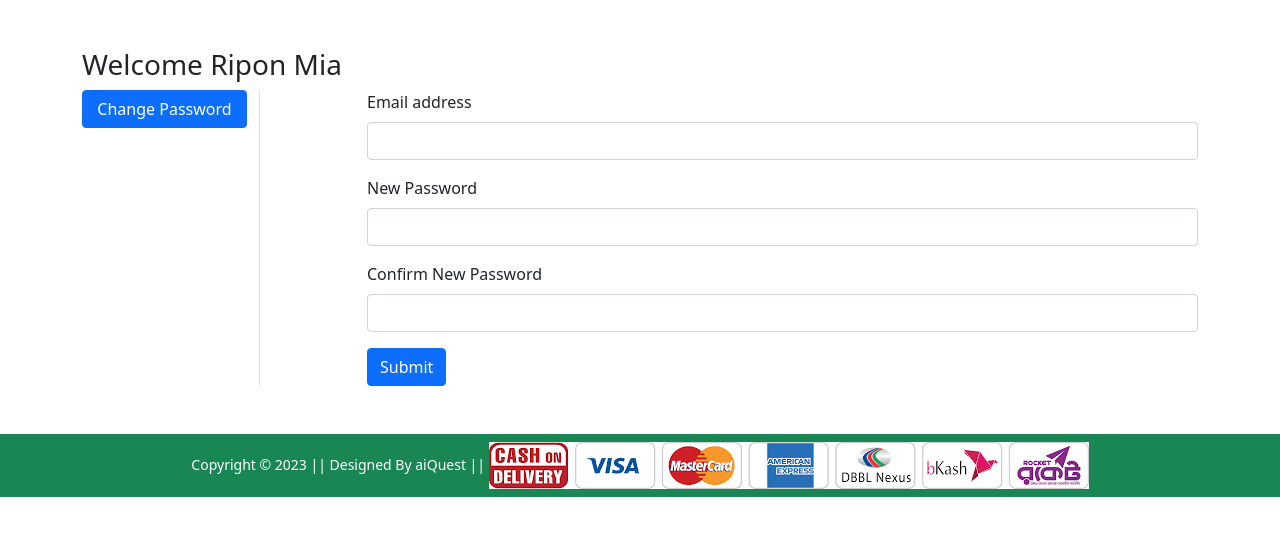
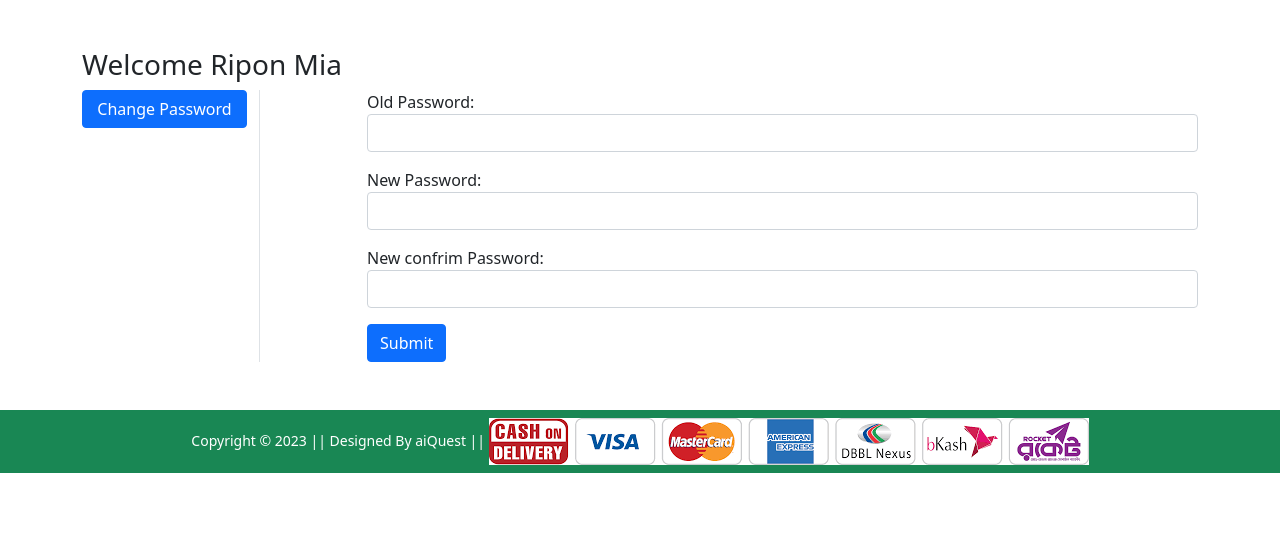
Before and after one commit to bikash-sarker-dev/ecommerce, a Django app: page /changepassword/ in a window 1280 px wide. Shown: the part 56-592 px from the top of the page. Run offline with Django 4.2, Linux system fonts and the light colour scheme; a user stored in the database is signed in; some libraries are stand-ins or nearby versions.

Commit message:
the change filed

```diff
--- a/Shop/forms.py
+++ b/Shop/forms.py
@@ -1,7 +1,8 @@
 from django import forms
-from django.contrib.auth.forms import UserCreationForm, AuthenticationForm, UsernameField
+from django.contrib.auth.forms import UserCreationForm, AuthenticationForm, UsernameField, PasswordChangeForm
 from django.contrib.auth.models import User
 from django.utils.translation import gettext, gettext_lazy as _
+from django.contrib.auth import password_validation
 
 
 
@@ -23,3 +24,11 @@ class CustomerRegistrationForm(UserCreationForm):
 class LoginForm(AuthenticationForm):
     username = UsernameField(widget=forms.TextInput(attrs={'autofocus':True, 'class':'form-control'}))
     password = forms.CharField(label=_("password"), strip=False, widget=forms.PasswordInput(attrs={'class':'form-control'}))
+
+
+
+
+class ChangePasswordFrom(PasswordChangeForm):
+    old_password = forms.CharField(label="Old Password", widget = forms.PasswordInput(attrs={'autocomplete':'current-password', 'class':'form-control'}))
+    new_password1 = forms.CharField(label="New Password", widget = forms.PasswordInput(attrs={'autocomplete':'new-password', 'class':'form-control'}), help_text=password_validation.password_validators_help_text_html())
+    new_password2 = forms.CharField(label="New confrim Password", widget = forms.PasswordInput(attrs={'autocomplete':'new-password', 'class':'form-control'}))
--- a/Shop/templates/Shop/changepassword.html
+++ b/Shop/templates/Shop/changepassword.html
@@ -12,19 +12,20 @@
         </div>
         <div class="col-sm-9 offset-sm-1">
             <form>
-                <div class="mb-3">
-                    <label for="exampleInputEmail1" class="form-label">Email address</label>
-                    <input type="email" class="form-control" id="exampleInputEmail1" aria-describedby="emailHelp">
+                {% csrf_token %}
+                {% for fm in form %}
+                <div class="form-group mb-3">
+
+                    {{fm.label_tag}} {{fm}} <small class="text-danger">{{fm.errors|striptags}}</small>
                 </div>
-                <div class="mb-3">
-                    <label for="exampleInputPassword1" class="form-label">New Password</label>
-                    <input type="password" class="form-control" id="exampleInputPassword1">
-                </div>
-                <div class="mb-3">
-                    <label for="exampleInputPassword1" class="form-label">Confirm New Password</label>
-                    <input type="password" class="form-control" id="exampleInputPassword1">
-                </div>
+                {% endfor %}
                 <button type="submit" class="btn btn-primary">Submit</button>
+
+                {% if form.non_field_errors %}
+                {% for error in form.non_field_errors %}
+                    <p class="alert alert-danger mt-3">{{error}}</p>
+                {% endfor %}
+                {% endif %}
             </form>
         </div>
     </div>
--- a/Shop/urls.py
+++ b/Shop/urls.py
@@ -3,7 +3,7 @@ from Shop import views
 from django.conf import settings
 from django.conf.urls.static import static
 from django.contrib.auth import views as auth_views
-from . forms import LoginForm
+from . forms import LoginForm, ChangePasswordFrom
 
 urlpatterns = [
     path('', views.ProdctView.as_view(), name = 'home'),
@@ -14,7 +14,8 @@ urlpatterns = [
     path('profile/', views.profile, name='profile'),
     path('address/', views.address, name='address'),
     path('orders/', views.orders, name='orders'),
-    path('changepassword/', views.change_password, name='changepassword'),
+    # path('changepassword/', views.change_password, name='changepassword'),
+    path('changepassword/', auth_views.PasswordChangeView.as_view(template_name = "Shop/changepassword.html", form_class = ChangePasswordFrom), name='changepassword'),
     path('lehenga/', views.lehenga, name='lehenga'),
     path('lehenga/<slug:data>', views.lehenga, name='lehengaItem' ),
     # path('login/', views.login, name='login'),
```
Also changed, not shown: db.sqlite3.
